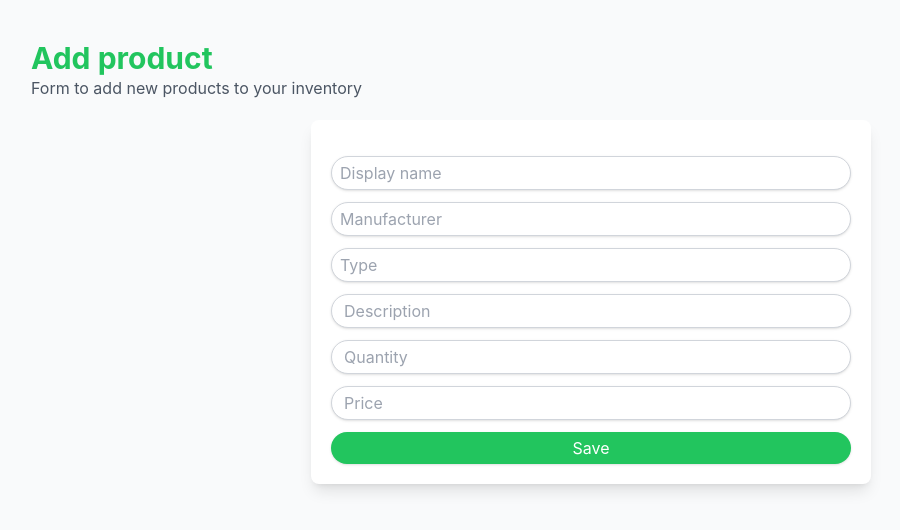
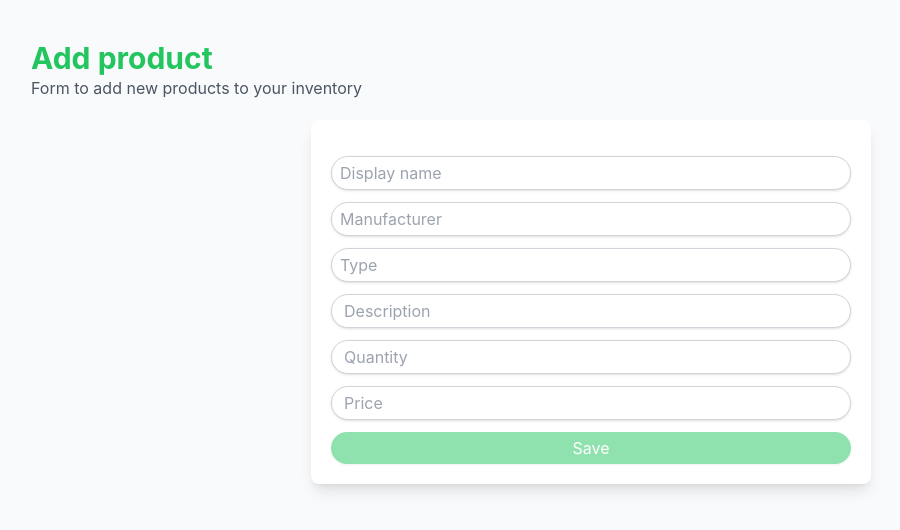
Before and after one commit to perkzen/winter-school, a Next.js app in the folder web/: page /product in a window 1280 px wide. Shown: the top 530 px of the page, without its empty margins (49-949 px from the left). Built offline with nearby package versions, Linux system fonts and the light colour scheme; no server answers.

Commit message:
feat: delete product

```diff
--- a/web/components/ProductForm.tsx
+++ b/web/components/ProductForm.tsx
@@ -35,8 +35,8 @@ const ProductForm: FC<ProductFormProps> = ({ product, isEdit }) => {
     });
   }, [product, reset]);
 
-  const { dirtyFields } = formState;
-  const isDisabled = isEdit && Object.keys(dirtyFields).length < 6;
+  const { dirtyFields, isDirty } = formState;
+  const isDisabled = isEdit ? !isDirty : Object.keys(dirtyFields).length < 6;
 
   const { mutateAsync: saveProduct } = useMutation(
     (newProduct: Omit<Product, 'id'>) => ProductsApi.createProduct(newProduct)
@@ -67,6 +67,10 @@ const ProductForm: FC<ProductFormProps> = ({ product, isEdit }) => {
     reset();
   });
 
+  const { mutateAsync: updateProduct } = useMutation((product: Product) =>
+    ProductsApi.updateProduct(product)
+  );
+
   return (
     <div className={'flex justify-center items-center w-full mt-5'}>
       <div className={'shadow-lg rounded-lg bg-white px-5 py-5 w-1/2'}>
@@ -79,7 +83,6 @@ const ProductForm: FC<ProductFormProps> = ({ product, isEdit }) => {
                 'shadow rounded-full py-1 px-2 border-[1px] border-gray-300'
               }
             />
-
             <input
               {...register('manufacturer')}
               placeholder={'Manufacturer'}
```
